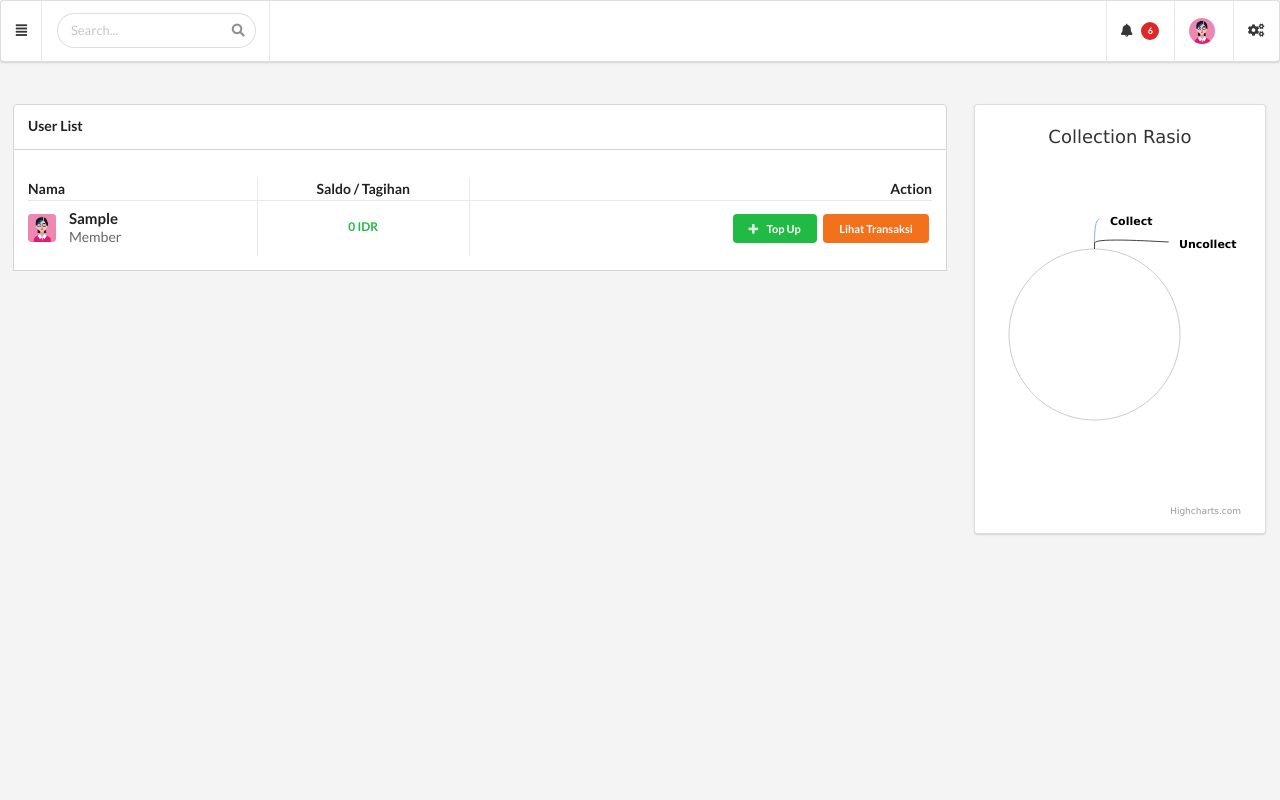
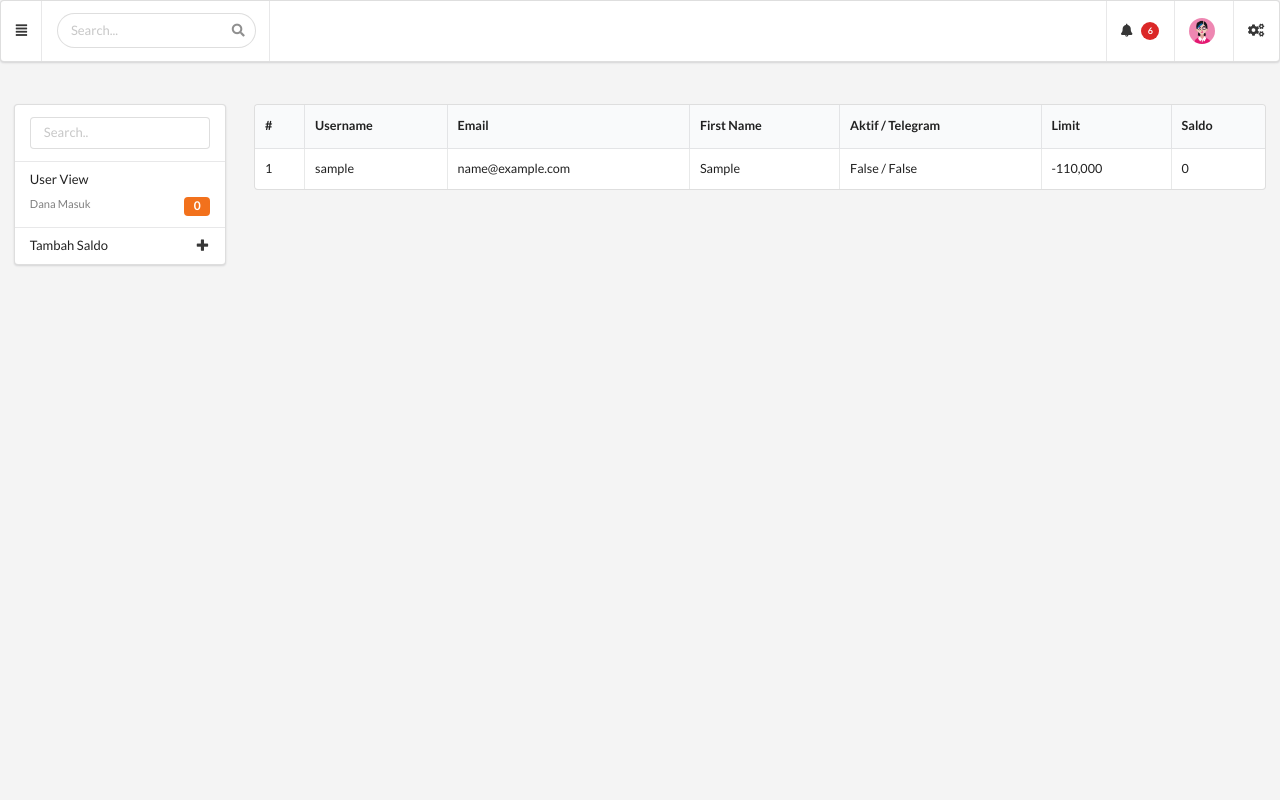
Before and after one commit to cursecan/epayment, a Django app: page /dashboard/usergroups/ in a window 1280 px wide. Run offline with Django 3.2, Linux system fonts and the light colour scheme; the visitor is signed in with stand-in values (Sample User, id 1); data comes from the database, SQL or seed files in the repository; some libraries are stand-ins or nearby versions.

Commit message:
Update v.2.5e

```diff
--- a/Mpayment/urls.py
+++ b/Mpayment/urls.py
@@ -26,6 +26,7 @@
 urlpatterns = [
     path('', homepage, name='home'),
     path('login/', auth_views.login, name='login'),
+    path('logout/', auth_views.logout, name='logout'),
     path('register/', signup, name='register'),
     path('waiting_confirmation_user/', wcu, name='waiting_confirm'),
     url(r'^password_reset/$', auth_views.password_reset, name='password_reset'),
--- a/dashboard/views.py
+++ b/dashboard/views.py
@@ -1,9 +1,11 @@
-from django.shortcuts import render
+from django.shortcuts import render, redirect
 from userprofile.forms import SignUpForm
 from userprofile.models import Profile
 
 # Create your views here.
 def home(request):
+    if request.user.is_authenticated:
+        return redirect('userprofile:index')
     return render(request, 'dashboard/home.html')
 
 
--- a/template/base_admin.html
+++ b/template/base_admin.html
@@ -53,6 +53,10 @@
                 <i class="globe icon"></i>
                 About
             </a>
+            <a href="{% url 'logout' %}" class="item">
+                <i class="terminal icon"></i>
+                Logout
+            </a>
         </div>
         <div class="pusher" style="background: #f4f4f4">
             {% include 'header_admin.html' %}
--- a/template/dashboard/home.html
+++ b/template/dashboard/home.html
@@ -1,5 +1,9 @@
 {% extends 'base.html' %}
 {% load static %}
+
+{% block title %}
+Warungid - Home
+{% endblock %}
 
 {% block css %}
 <style type="text/css">
@@ -31,7 +35,7 @@
             <a href="#" class="item">Carrers</a>
             <div class="right item">
                 <a href="{% url 'login' %}" class="ui inverted button">Login</a>
-                <a href="#" class="ui inverted button">Sign Up</a>
+                <a href="{% url 'register' %}" class="ui inverted button">Sign Up</a>
             </div>
         </div>
     </div>
--- /dev/null
+++ b/template/userprofile/members.1.html
@@ -0,0 +1,146 @@
+{% extends 'base_admin.html' %}
+{% load static %}
+{% load humanize %}
+{% load templatehelpers %}
+
+
+{% block title %}
+Managemen Member
+{% endblock %}
+
+{% block content %}
+<div class="ui basic vertical segment">
+    <div class="ui fluid container">
+        <div class="ui padded stackable grid">
+            <div class="three wide column">
+                <div class="ui vertical fluid small menu">
+                    <div class="item">
+                        <div class="ui input">
+                            <input type="text" placeholder="Search..">
+                        </div>
+                    </div>
+                    <div class="item">
+                        User View
+                        <div class="menu">
+                            <div class="item">
+                                Dana Masuk
+                                <div class="ui orange label">{{ payment.debit__sum|default_if_none:0|intcomma }}</div>
+                            </div>
+                        </div>
+                    </div>
+                    <a id="js-add-saldo" href="#" target-url="{% url 'userprofile:tambah_saldo2' %}" class="item">
+                        <i class="add icon"></i>
+                        Tambah Saldo
+                    </a>
+                </div>
+            </div>
+            <div class="thirteen wide column">
+                <table class="ui small celled stackable selectable table">
+                    <thead>
+                        <tr>
+                            <th>#</th>
+                            <th>Username</th>
+                            <th>Email</th>
+                            <th>First Name</th>
+                            <th>Aktif / Telegram</th>
+                            <th>Limit</th>
+                            <th>Saldo</th>
+                        </tr>
+                    </thead>
+                    <tbody>
+                        {% for member in members %}
+                        <tr>
+                            <td>{{ forloop.counter }}</td>
+                            <td>{{ member.user }}</td>
+                            <td>{{ member.user.email }}</td>
+                            <td>{{ member.user.first_name }}</td>
+                            <td>{{ member.active }} / {{ member.email_confirmed }}</td>
+                            <td>{{ member.limit|intcomma }}</td>
+                            <td>{{ member.saldo|intcomma }}</td>
+                        </tr>
+                        {% empty %}
+                        <tr>
+                            <td colspan="7" class="center aligned">Data kosong</td>
+                        </tr>
+                        {% endfor %}
+                    </tbody>
+                </table>
+                {% if members.has_other_pages %}
+                    <div class="ui mini pagination menu">
+                        {% if members.has_previous %}
+                        <a href="{% relative_url members.previous_page_number 'page' request.GET.urlencode %}" class="item"><span>&laquo;</span></a>
+                        {% endif %}
+
+                        {% for i in members.paginator.page_range %}
+                            {% if members.number == i%}
+                            <div class="item active">{{ i }}</div>
+                            {% else %}
+                            <a href="{% relative_url i 'page' request.GET.urlencode %}" class="item">{{ i }}</a>
+                            {% endif %}
+                        {% endfor %}
+
+                        {% if members.has_next %}
+                        <a href="{% relative_url members.next_page_number 'page' request.GET.urlencode %}" class="item"><span>&raquo;</span></a>
+                        {% endif %}
+                    </div>
+                {% endif %}
+            </div>
+        </div>
+    </div>
+</div>
+{% endblock %}
+
+
+{% block modal %}
+    <div id="modal-form" class="ui tiny modal">
+        <!-- Modal kontent -->
+    </div>
+{% endblock %}
+
+{% block js %}
+<script>
+    $(document).ready(function() {
+        var loadAddsaldo = function() {
+            var btn = $(this);
+
+            $.ajax({
+                url: btn.attr('target-url'),
+                dataType: 'json',
+                beforeSend: function() {
+                    $('#modal-form').modal('show');
+                },
+                success: function(data) {
+                    $('#modal-form').html(data.html);
+                }
+            });
+            return false;
+        }
+
+        var postSaldo = function() {
+            var form = $(this);
+
+            $.ajax({
+                url: form.attr('action'),
+                dataType: 'json',
+                type: form.attr('method'),
+                data: form.serialize(),
+                success: function(data) {
+                    if (data.form_is_valid) {
+                        // $('#member-'+data.id).html(data.html);
+                        $('#modal-form').modal('hide');
+                    }
+                    // else {
+                    //     $('#modal-form').html(data.html);
+                    // }
+                }
+            });
+            return false;
+        }
+
+
+
+        $('#js-add-saldo').on('click', loadAddsaldo);
+        $('#modal-form').on('submit', '.js-saldo-form', postSaldo);
+    });
+</script>
+{% endblock %}
--- a/userprofile/models.py
+++ b/userprofile/models.py
@@ -175,3 +175,22 @@
 
     def __str__(self):
         return str(self.agen)
+
+
+
+class UserPayment(models.Model):
+    MPAYMENT = (
+        ('MN', 'MANUAL PAYMENT'),
+        ('VA', 'VIRTUAL ACCOUNT'),
+        ('TR', 'TRANSFER')
+    )
+    user = models.ForeignKey(User, on_delete=models.CASCADE, related_name='user')
+    agen = models.ForeignKey(User, on_delete=models.SET_NULL, blank=True, null=True, related_name='agen')
+    debit = models.PositiveIntegerField(default=1000)
+    method_payment = models.CharField(max_length=2, choices=MPAYMENT, default='MN')
+    berita_acara = models.CharField(max_length=200, blank=True)
+    setor_payment = models.BooleanField(default=False)
+    timestamp = models.DateTimeField(auto_now_add=True)
+
+    def __str__(self):
+        return str(self.user)
--- a/userprofile/signals.py
+++ b/userprofile/signals.py
@@ -4,7 +4,7 @@
 from django.db.models import F
 
 
-from .models import PembukuanTransaksi, Profile, CatatanModal
+from .models import PembukuanTransaksi, Profile, CatatanModal, UserPayment
 
 
 # UPDATE SALDO USER DARI RECORD PEMBUKUAN
@@ -27,3 +27,14 @@
         profile_obj = Profile.objects.create(
             user=instance,
         )
+
+
+# TAMBAH SALDO
+@receiver(post_save, sender=UserPayment)
+def update_bukutransaksi_payment(sender, instance, created, **kwargs):
+    if created:
+        PembukuanTransaksi.objects.create(
+            user = instance.user,
+            debit = instance.debit,
+            status_type = 1,
+        )
--- a/userprofile/urls.py
+++ b/userprofile/urls.py
@@ -18,6 +18,7 @@
     path('detail-pendapatan/', views.pendapatanAgen, name='pendapatan_agen'),
     path('usergroups/', views.member_View, name='member_view'),
     path('usergroups/<int:id>/add-saldo/', views.tambahSaldo_view, name='tambah_saldo'),
+    path('usergroups/add-saldo/', views.tambahSaldo2_view, name='tambah_saldo2'),
     path('usergroups/collectrasio/', views.colrasio_dataset, name='collect_rasio'),
     path('transaction-check/', views.checkTrxView, name='checktrx'),
     path('sistemprice/', views.checkHargaView, name='price'),
--- a/userprofile/views.py
+++ b/userprofile/views.py
@@ -16,9 +16,9 @@
 from etransport import models as trans_model
 from epln import models as pln_model
 from .models import PembukuanTransaksi
-from .forms import AddSaldoForm
+from .forms import AddSaldoForm, AddSaldoNewForm
 
-from .models import Profile, Payroll
+from .models import Profile, Payroll, UserPayment
 
 
 # USER INDEX
@@ -232,10 +232,13 @@
 def member_View(request):
     page = request.GET.get('page', 1)
     profile_objs = Profile.objects.all()
+    userpayment_objs = UserPayment.objects.filter(setor_payment=False)
     if not request.user.is_staff:
         profile_objs = profile_objs.filter(
             profile_member = request.user.profile
         )
+        userpayment_objs = userpayment_objs.filter(agen=request.user)
+
 
     paginator = Paginator(profile_objs, 10)
 
@@ -249,9 +252,10 @@
     content = {
         'members': member_objs,
         'has_members': profile_objs.exists(),
+        'payment': userpayment_objs.aggregate(Sum('debit'))
     }
 
-    return render(request, 'userprofile/members.html', content)
+    return render(request, 'userprofile/members.1.html', content)
 
 
 # DATA COLLECTTION
@@ -327,6 +331,37 @@
             data['id'] = profile_obj.id
 
     return JsonResponse(data)
+
+
+# TAMBAH SALDO USER 2
+@login_required(login_url='/login/')
+def tambahSaldo2_view(request):
+    form = AddSaldoNewForm(request.user, request.POST or None)
+    data = dict()
+    if request.method == 'POST':
+        if form.is_valid():
+            instance = form.save(commit=False)
+            try :
+                instance.agen = instance.user.profile.profile_member.user
+            except :
+                pass
+            instance.save()
+            data['form_is_valid'] = True
+        else :
+            data['form_is_valid'] = False
+
+    content = {
+        'form': form,
+    }
+
+    data['html'] = render_to_string(
+        'userprofile/includes/partial_add_saldo.1.html',
+        content,
+        request = request
+    )
+    return JsonResponse(data)
+
+
 
 
 # UPDATE TRX RESPONSE
```
Also changed, not shown: Mpayment/settings.py (+4 -3 lines), template/dashboard/signup.html (+6 -2 lines), template/registration/login.html (+7 -2 lines), template/userprofile/includes/partial_add_saldo.1.html (added, +45 -0 lines), template/userprofile/perolehan_agen.html (+7 -13 lines), userprofile/admin.py (+9 -1 lines), userprofile/forms.py (+25 -1 lines), userprofile/migrations/0012_userpayment.py (added), userprofile/migrations/0013_auto_20180630_1244.py (added).
